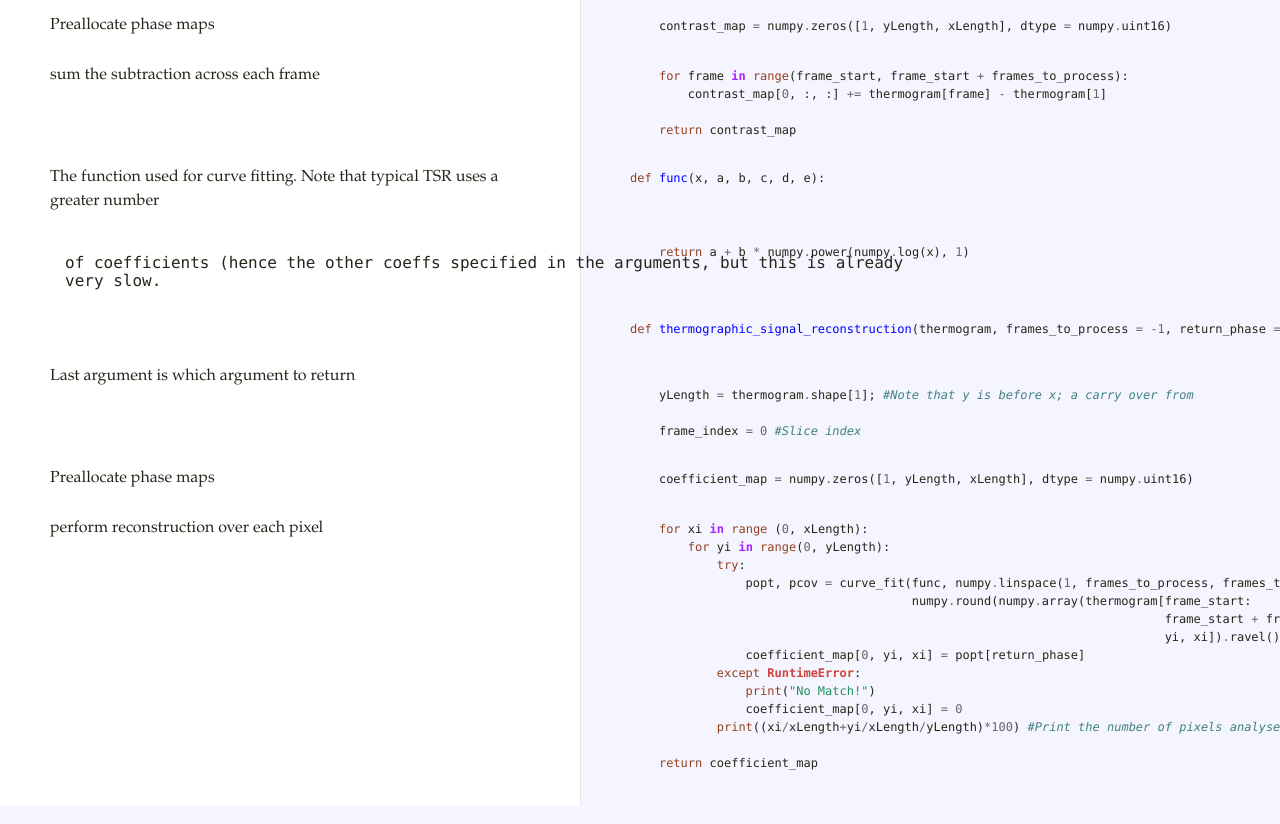
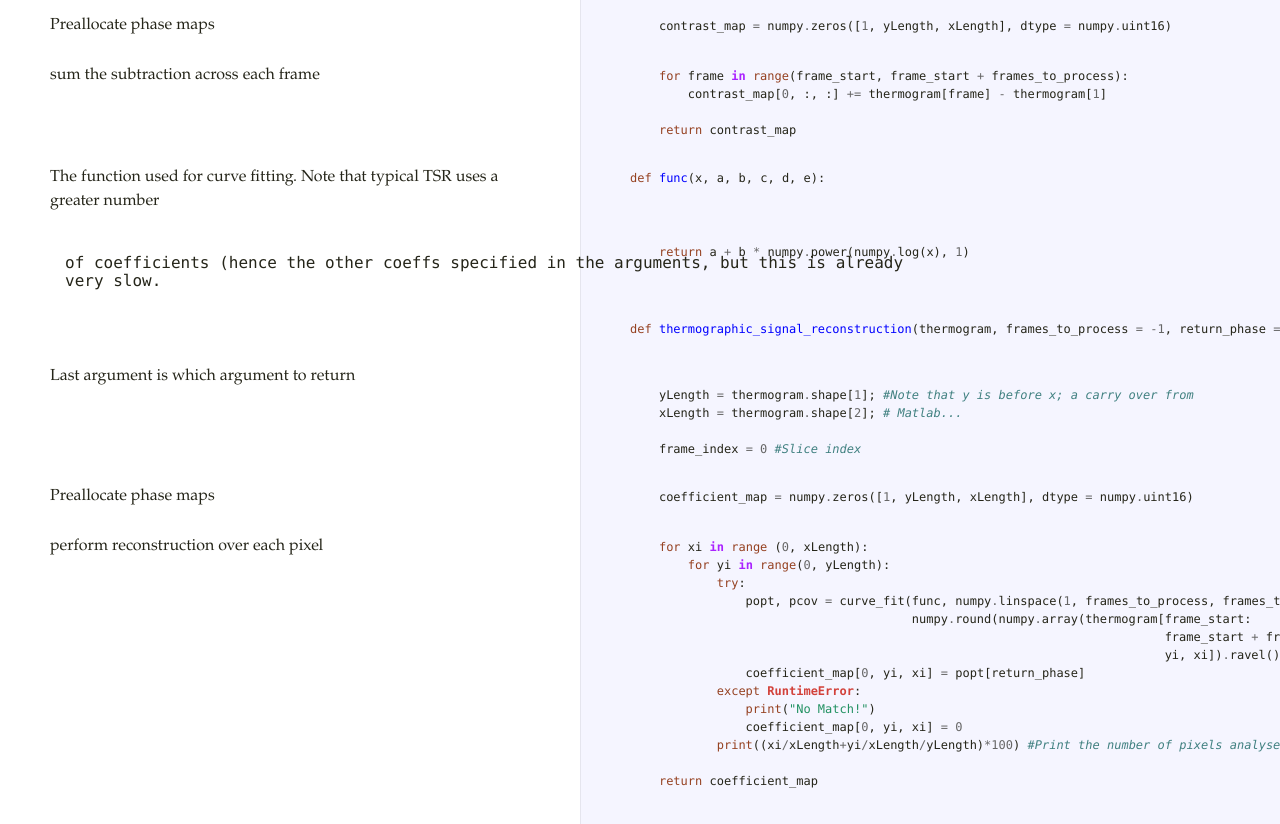
Before and after one commit to IRTSA-SoftwareProject/IRTSA-Server, a plain HTML site: page commands/ris_processing/process_image.html in a window 1280 px wide. Shown: the part 1903-2727 px from the top of the page. Drawn offline with Linux system fonts and the light colour scheme.

Commit message:
Deploy IRTSA-SoftwareProject/IRTSA-Server to github.com/IRTSA-SoftwareProject/IRTSA-Server.git:gh-pages

```diff
--- a/commands/ris_processing/process_image.html
+++ b/commands/ris_processing/process_image.html
@@ -353,6 +353,7 @@ very slow.
     <div class='code'>
       <div class="highlight"><pre>
     <span class="n">yLength</span> <span class="o">=</span> <span class="n">thermogram</span><span class="o">.</span><span class="n">shape</span><span class="p">[</span><span class="mi">1</span><span class="p">];</span> <span class="c1">#Note that y is before x; a carry over from </span>
+    <span class="n">xLength</span> <span class="o">=</span> <span class="n">thermogram</span><span class="o">.</span><span class="n">shape</span><span class="p">[</span><span class="mi">2</span><span class="p">];</span> <span class="c1"># Matlab...</span>
 
     <span class="n">frame_index</span> <span class="o">=</span> <span class="mi">0</span> <span class="c1">#Slice index</span></pre></div>
     </div>
```
